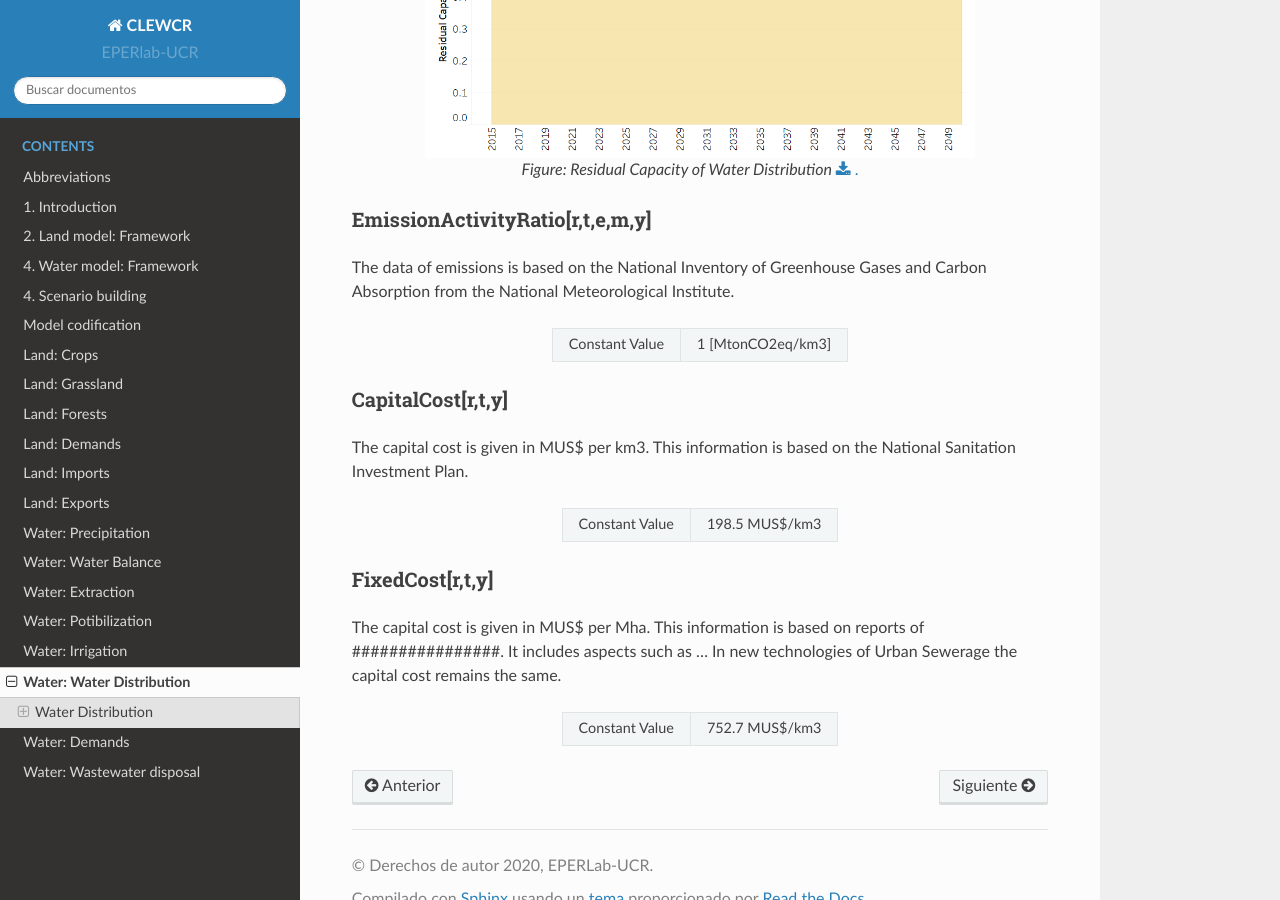
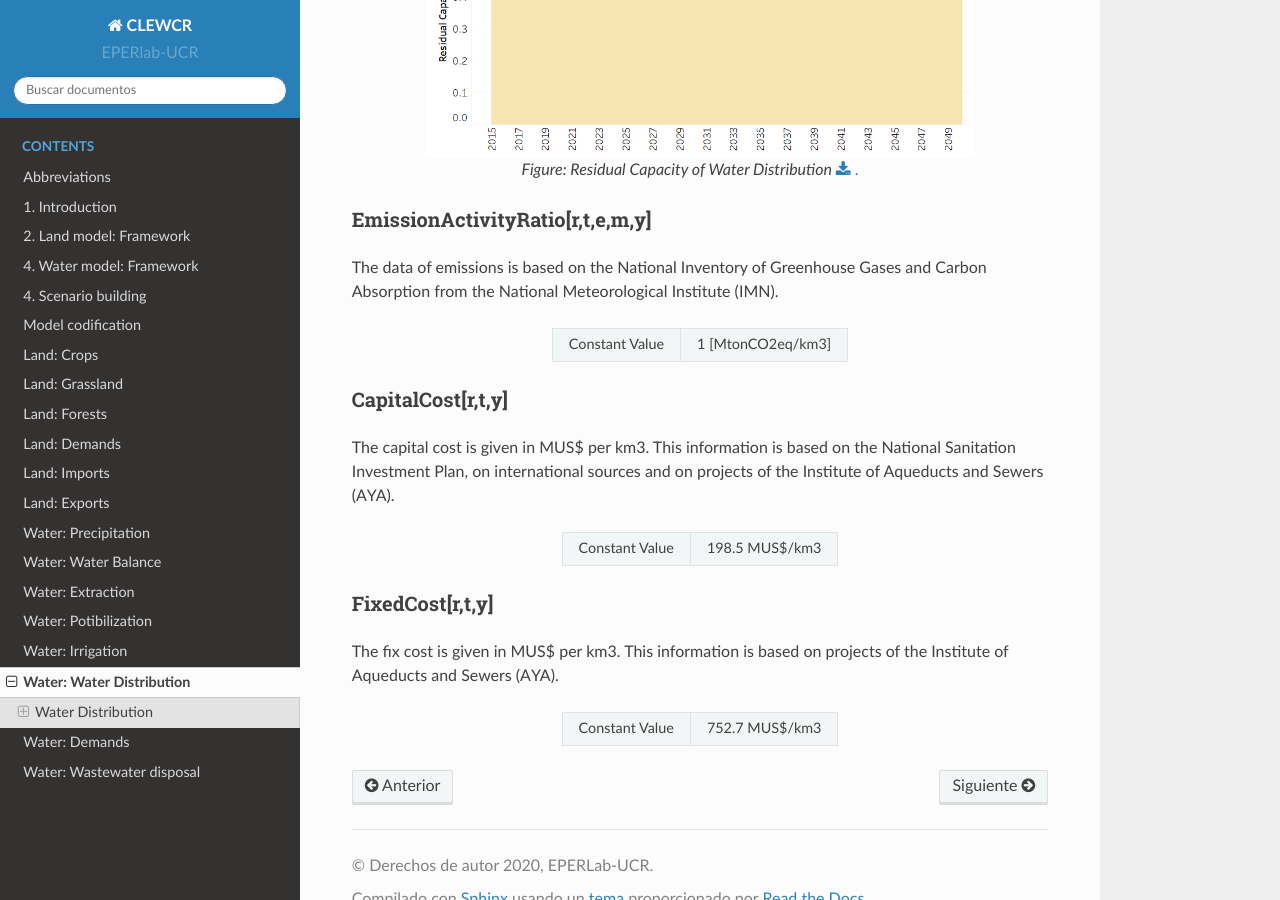
Before and after one commit to EPERLab/CLEW, a Sphinx documentation site: the page built from docs/fichas/12_Water_distribution.rst, in a window 1280 px wide and 900 px high, scrolled down 947 px. Built offline with Sphinx 7.4.7 and the Read the Docs theme 2.0.0, drawn with Linux system fonts in a browser that asks for light colours; formulas are drawn with MathJax 3.

Commit message:
Update 12_Water_distribution.rst

```diff
--- a/docs/fichas/12_Water_distribution.rst
+++ b/docs/fichas/12_Water_distribution.rst
@@ -32,7 +32,7 @@ It is assumed that the capacity is equal to the activity of the technologies.
 EmissionActivityRatio[r,t,e,m,y]
 ---------
 
-The data of emissions is based on the National Inventory of Greenhouse Gases and Carbon Absorption from the National Meteorological Institute.
+The data of emissions is based on the National Inventory of Greenhouse Gases and Carbon Absorption from the National Meteorological Institute (IMN).
 
 .. table::
    :align:   center
@@ -45,7 +45,7 @@ The data of emissions is based on the National Inventory of Greenhouse Gases and
 CapitalCost[r,t,y]
 ---------
 
-The capital cost is given in MUS$ per km3. This information is based on the National Sanitation Investment Plan.
+The capital cost is given in MUS$ per km3. This information is based on the National Sanitation Investment Plan, on international sources and on projects of the Institute of Aqueducts and Sewers (AYA).
 
 .. table::
    :align:   center
@@ -57,7 +57,7 @@ The capital cost is given in MUS$ per km3. This information is based on the Nati
 FixedCost[r,t,y]
 ---------
 
-The capital cost is given in MUS$ per Mha. This information is based on reports of ################. It includes aspects such as ... In new technologies of Urban Sewerage the capital cost remains the same.
+The fix cost is given in MUS$ per km3. This information is based on projects of the Institute of Aqueducts and Sewers (AYA).
 
 
 .. table::
```
